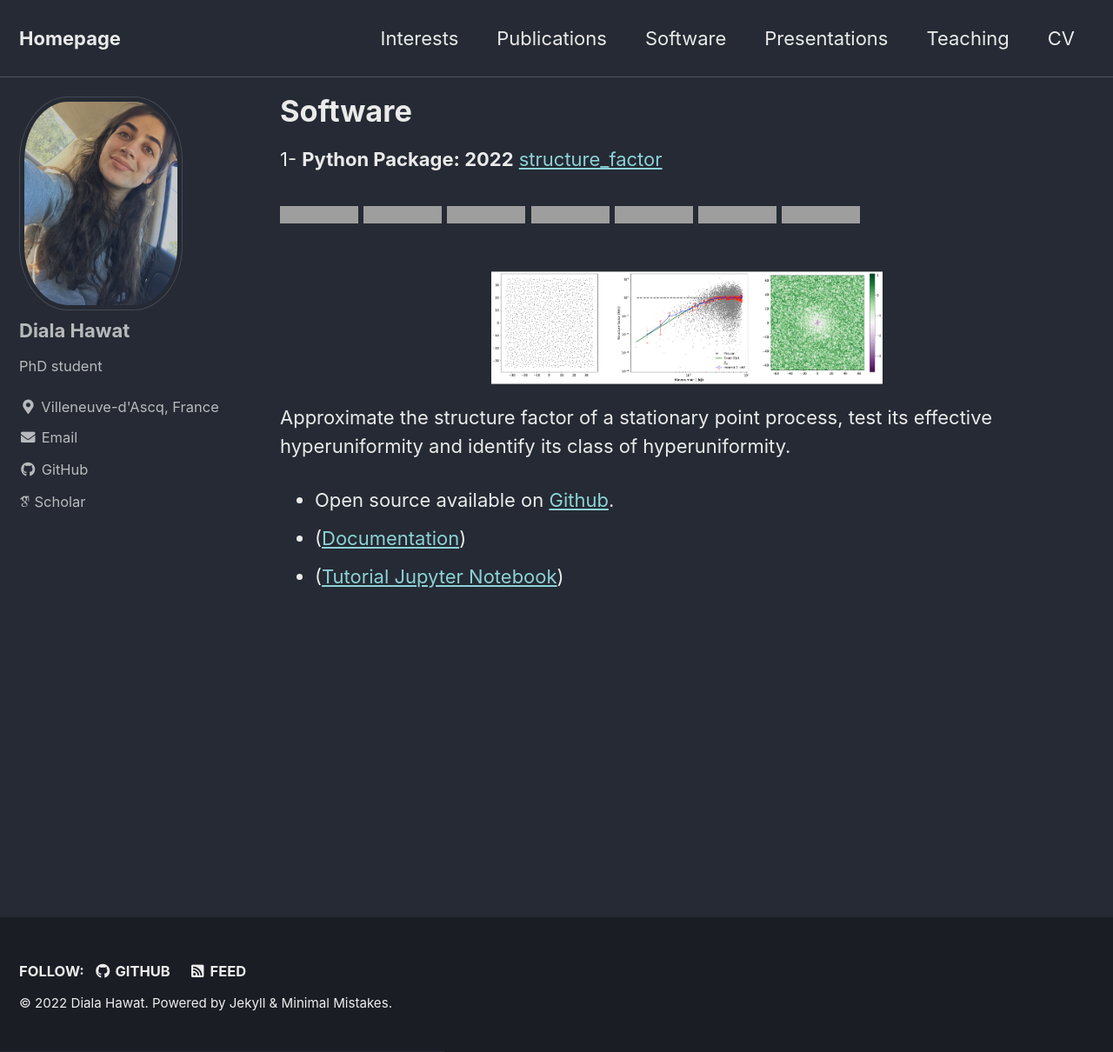
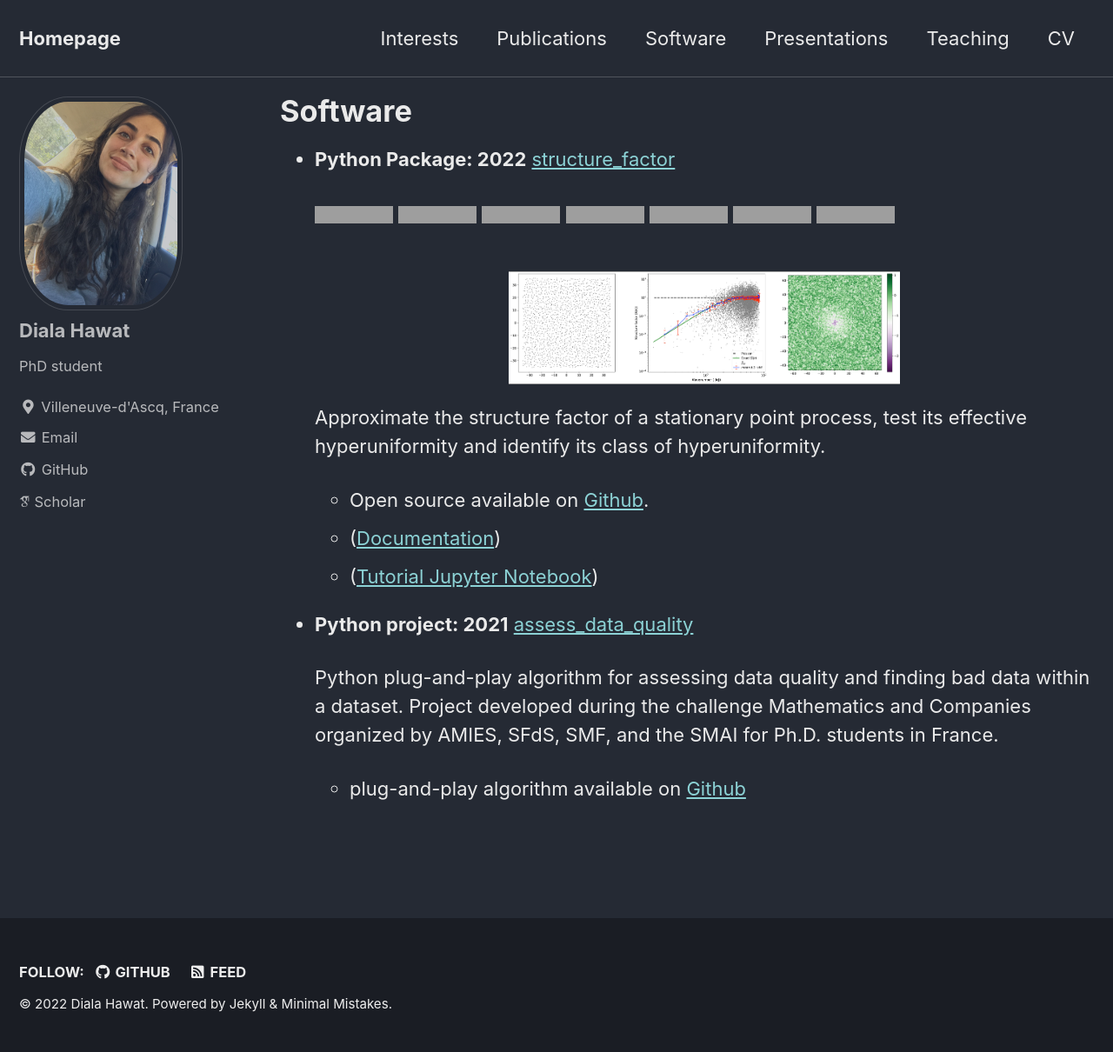
Before and after one commit to dhawat/dhawat.github.io, a Jekyll site: the page built from _pages/software.md, in a window 1280 px wide and 1210 px high, cut to the strip 0-1210 px from the top of the window. Shown: the whole strip at 87% size. Built offline with Jekyll 4.4.1, drawn with Linux system fonts in a browser that asks for light colours; cached includes are drawn as plain includes; nearby versions of some CDN libraries; some web fonts are replaced; grey boxes are pictures that could not be loaded.

Commit message:
add github info assess data quality

```diff
--- a/_pages/software.md
+++ b/_pages/software.md
@@ -5,7 +5,7 @@ classes: wide
 author_profile: true
 title: "Software"
 ---
-1- **Python Package: 2022** [structure_factor](https://github.com/For-a-few-DPPs-more/structure-factor)
+- **Python Package: 2022** [structure_factor](https://github.com/For-a-few-DPPs-more/structure-factor)
 
   [![CI-tests](https://github.com/For-a-few-DPPs-more/structure-factor/actions/workflows/ci.yml/badge.svg)](https://github.com/For-a-few-DPPs-more/structure-factor/actions/workflows/ci.yml)
   [![codecov](https://codecov.io/gh/For-a-few-DPPs-more/structure-factor/branch/main/graph/badge.svg?token=FUDADJLO2W)](https://codecov.io/gh/For-a-few-DPPs-more/structure-factor)
@@ -21,6 +21,12 @@ title: "Software"
 
   Approximate the structure factor of a stationary point process, test its effective hyperuniformity and identify its class of hyperuniformity.
 
-- Open source available on [Github](https://github.com/For-a-few-DPPs-more/structure-factor).
-- ([Documentation](https://for-a-few-dpps-more.github.io/structure-factor/))
-- ([Tutorial Jupyter Notebook](https://github.com/For-a-few-DPPs-more/structure-factor/blob/main/notebooks/tutorial_structure_factor.ipynb))
+  - Open source available on [Github](https://github.com/For-a-few-DPPs-more/structure-factor).
+  - ([Documentation](https://for-a-few-dpps-more.github.io/structure-factor/))
+  - ([Tutorial Jupyter Notebook](https://github.com/For-a-few-DPPs-more/structure-factor/blob/main/notebooks/tutorial_structure_factor.ipynb))
+
+- **Python project: 2021** [assess_data_quality](https://github.com/dhawat/assess_data_quality/)
+
+  Python plug-and-play algorithm for assessing data quality and finding bad data within a dataset. Project developed during the challenge Mathematics and Companies organized by AMIES, SFdS, SMF, and the SMAI for Ph.D. students in France.
+
+  - plug-and-play algorithm available on [Github](https://github.com/dhawat/assess_data_quality/)
```
Also changed, not shown: 1 other file.
